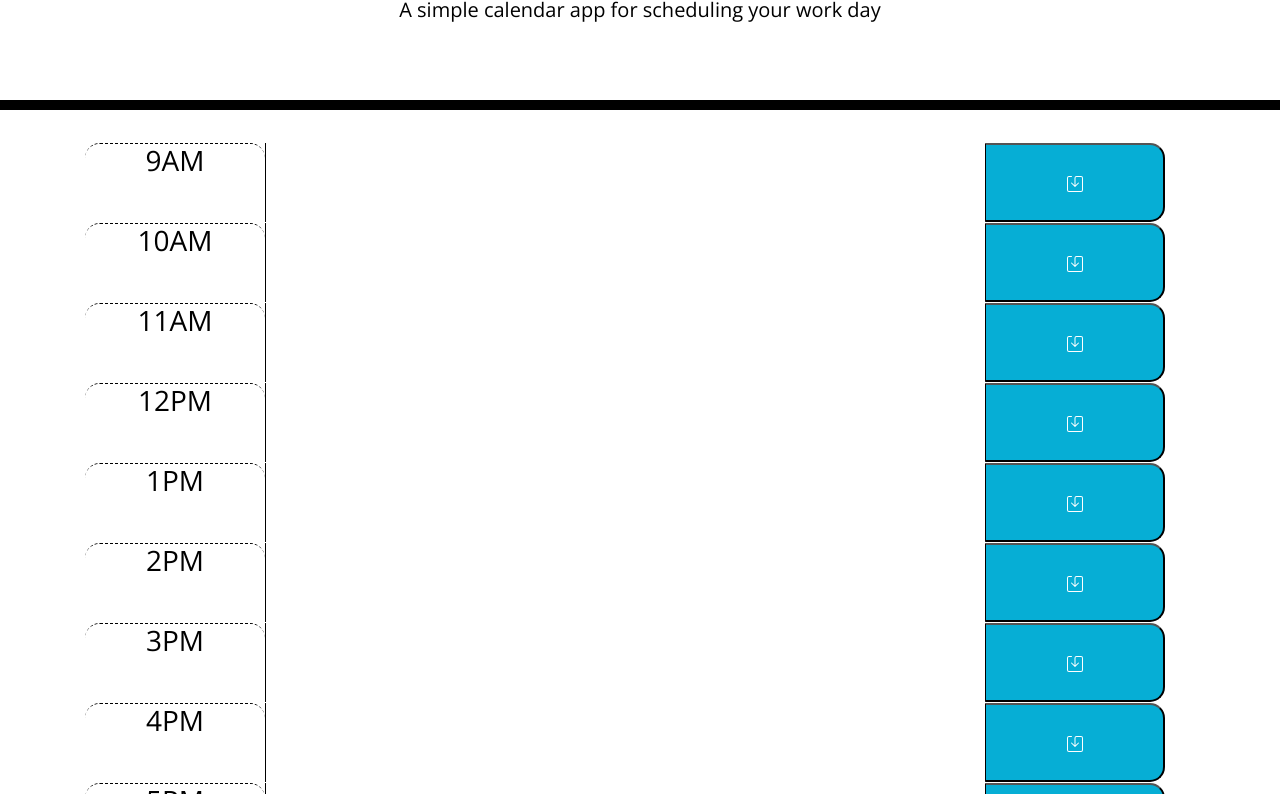
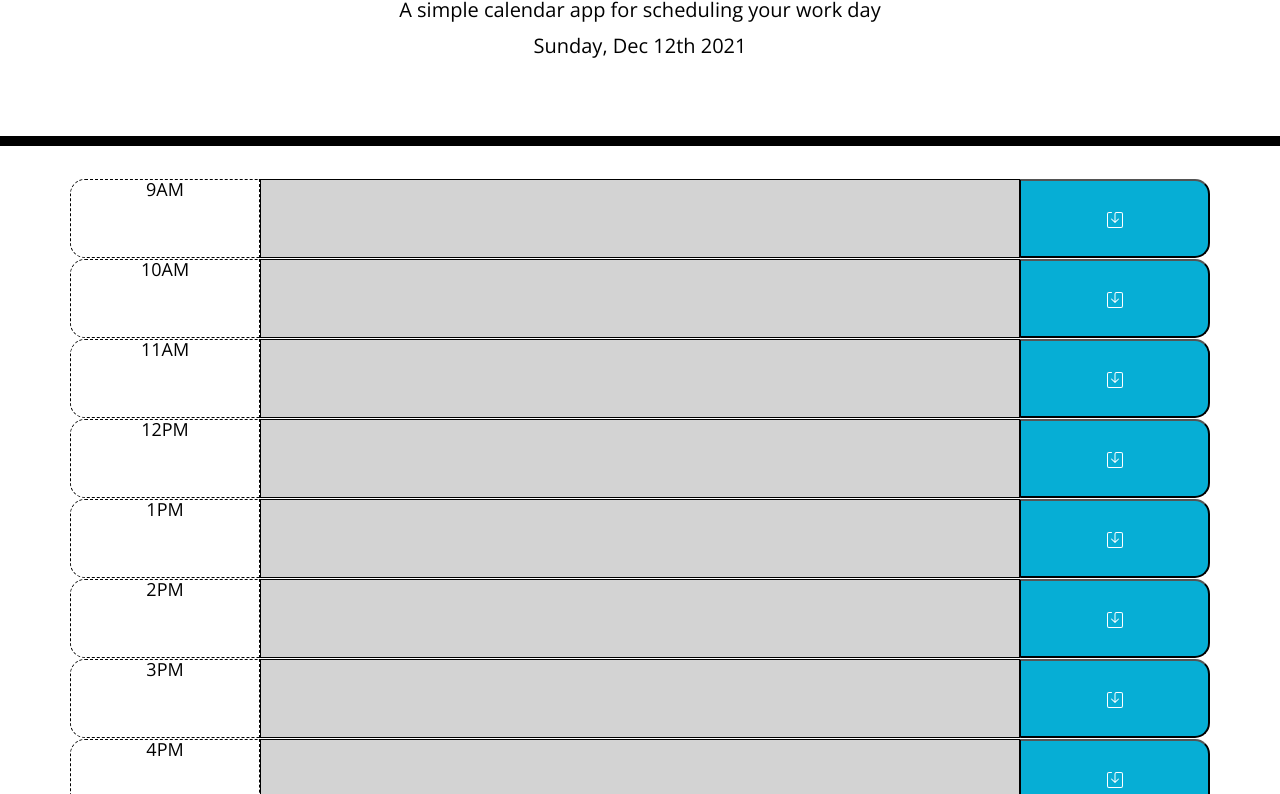
Before and after one commit to diirtydog/day-planner, a plain HTML site: page index.html in a window 1280 px wide. Shown: the part 158-952 px from the top of the page. Drawn offline with nearby package versions, Linux system fonts and the light colour scheme.

Commit message:
finally got some saturation on the rows lol

```diff
--- a/assets/css/style.css
+++ b/assets/css/style.css
@@ -6,7 +6,7 @@ body {
 
 textarea{
   background: transparent;
-  border: none;
+  border: 1px solid black;
   resize: none;
   color: #000000;
   border-left: 1px solid black;
@@ -27,19 +27,21 @@ textarea{
 
 .time-block{
   text-align: center;
-  border-radius: 15px;
+  border-radius: 15px 0 0 15px;
+  font-size: large;
 }
 
 .row {
   white-space: pre-wrap;
   height: 80px;
-  border-top: 1px solid white;;
+  border-top: 1px solid white;
+  border-radius: 15px 15px 15px 15px;
 }
 
 .hour {
   background-color: #ffffff;
   color: #000000;
-  border-top: 1px dashed #000000;
+  border: 1px dashed #000000;
 }
 
 .past {
@@ -65,7 +67,12 @@ textarea{
   color: white;
 }
 
-.saveBtn i:hover {
+.saveBtn:hover {
   font-size: 20px;
   transition: all .3s ease-in-out;
+  background-color: aquamarine;
 }
+
+.textarea:hover {
+  background-color: bisque;
+}
--- a/assets/js/plan.js
+++ b/assets/js/plan.js
@@ -1,8 +1,29 @@
-// add queryselector for the button click
-//var buttonEl = document.querySelector("#save-me");
-
-// create an open array so the user text has a place to enter
+// get todays date and make hour variable
+var todayDate = moment().format('dddd, MMM Do YYYY');
+$("#currentDay").html(todayDate);
+var timeCurrent = moment().format("HH")-6;
 var tasks = [];
+// call the timer function so it loads instantly on the page
+timer();
+function timer() {
+  // loop over rows
+  $(".row").each(function() {
+      var setTime = parseInt($(this).attr('id'));
+      timeCurrent = parseInt(timeCurrent)
+      // To check the time and add the classes for background indicators
+      if (timeCurrent == setTime) {
+        $(this).addClass("present");
+        $(this).children(".textarea").addClass("white-text");
+      } else if (timeCurrent < setTime) {
+        $(this).removeClass("present");
+        $(this).children(".textarea").addClass("future");
+      } else if (timeCurrent > setTime) {
+        $(this).removeClass("future");
+        $(this).children(".textarea").addClass("past");
+      }
+      console.log(setTime, timeCurrent);
+  })
+};
 
 // add the ability to edit these blocks
 $(".row").on("click", "textarea", function() {
@@ -16,9 +37,9 @@ $(".row").on("click", "textarea", function() {
       textInput.trigger("focus");
     console.log(this);
     tasks.push(textInput)
-    //saveTasks();
 });
 
+// save items
 $(".saveBtn").on('click', function() {
     var userInput = $(this)
     .siblings(".textarea")
@@ -26,77 +47,22 @@ $(".saveBtn").on('click', function() {
     var hourSpan = $(this)
     .parent()
     .attr('id')
-    localStorage.setItem(hourSpan, JSON.stringify(userInput));
+    localStorage.setItem(hourSpan, userInput);
+});
 
-});
 // load items from storage
-$("#9 .textarea").val(localStorage.getItem("9"));
+$("#09 .textarea").val(localStorage.getItem("09"));
 $("#10 .textarea").val(localStorage.getItem("10"));
 $("#11 .textarea").val(localStorage.getItem("11"));
 $("#12 .textarea").val(localStorage.getItem("12"));
-$("#1 .textarea").val(localStorage.getItem("1"));
-$("#2 .textarea").val(localStorage.getItem("2"));
-$("#3 .textarea").val(localStorage.getItem("3"));
-$("#4 .textarea").val(localStorage.getItem("4"));
-$("#5 .textarea").val(localStorage.getItem("5"));
-$("#6 .textarea").val(localStorage.getItem("6"));
-// add the ability to save these blocks in the local storage
+$("#13 .textarea").val(localStorage.getItem("13"));
+$("#14 .textarea").val(localStorage.getItem("14"));
+$("#15 .textarea").val(localStorage.getItem("15"));
+$("#16 .textarea").val(localStorage.getItem("16"));
+$("#17 .textarea").val(localStorage.getItem("17"));
+$("#18 .textarea").val(localStorage.getItem("18"));
 
-
-//buttonEl.addEventListener("click", saveTasks);
-
-//  $(".container").on("click", "textarea", function() {
-//     // get the textarea's current value/text
-//     var text = $(this)
-//       .val()
-//       .trim();
-
-//     // get the parent's id attribute
-//     var status = $(this)
-//       .closest(".container")
-//       .attr("id")
-//       .replace("text-1", "");
-
-//     // get the task's position in the list of other div elements
-//     var index = $(this)
-//       .closest(".container")
-//       .index();
-//     tasks[status][index].text = text;
-//     saveTasks();
-
-//     // recreate p element
-//     var taskP = $("<span>")
-//       .addClass("textarea col-8")
-//       .text(text);
-
-//     // replace textarea with p element
-//     $(this).replaceWith(taskP);
-//     console.log('click');
-// });
-
-// var loadTasks = function() {
-//     var savedTasks = localStorage.getItem("#save-me");
-
-//     if (!savedTasks) {
-//       tasks = [];
-//       return false;
-//     }
-//     tasks = JSON.parse(localStorage.getItem("tasks"));
-//     savedTasks = JSON.parse(savedTasks);
-//     // if nothing in localStorage, create a new object to track all task status arrays
-//     if (!tasks) {
-//       tasks = {};
-//     }
-
-//     // loop over object properties
-//     $.each(tasks, function(list, arr) {
-//        //then loop over sub-array
-//         arr.forEach(function(tasks) {
-//             createTask(tasks.text, list);
-//         });
-//     });
-// };
-// loadTasks();
-// // saveTasks();
-// // console.log(tasks)
-// // // make the blocks change color according to past present and future
+// make an interval to audit tasks
+setInterval(function() {
+  timer();
+}, 35000);
--- a/index.html
+++ b/index.html
@@ -34,71 +34,71 @@
     <div class="container" id="container-a">
       <!-- Timeblocks go here -->
 
-      <div id='9' class="row col-12">
-        <h3 class="time-block col-2 hour">9AM</h3>
+      <div id='09' class="row">
+        <div class="time-block col-2 hour">9AM</div>
         <textarea id="text-1" class="textarea col-8">Enter Activities</textarea>
-        <button id="save-me" class="saveBtn col-2 bi bi-save"><svg xmlns="http://www.w3.org/2000/svg" width="16" height="16" fill="currentColor" class="bi bi-save" viewBox="0 0 16 16">
+        <button id="save-me" class="saveBtn col-2"><svg xmlns="http://www.w3.org/2000/svg" width="16" height="16" fill="currentColor" class="bi bi-save" viewBox="0 0 16 16">
           <path d="M2 1a1 1 0 0 0-1 1v12a1 1 0 0 0 1 1h12a1 1 0 0 0 1-1V2a1 1 0 0 0-1-1H9.5a1 1 0 0 0-1 1v7.293l2.646-2.647a.5.5 0 0 1 .708.708l-3.5 3.5a.5.5 0 0 1-.708 0l-3.5-3.5a.5.5 0 1 1 .708-.708L7.5 9.293V2a2 2 0 0 1 2-2H14a2 2 0 0 1 2 2v12a2 2 0 0 1-2 2H2a2 2 0 0 1-2-2V2a2 2 0 0 1 2-2h2.5a.5.5 0 0 1 0 1H2z"/>
         </svg></button>
       </div>
-      <div id="10" class="row col-12">
-        <h3 class="time-block col-2 hour">10AM</h3>
+      <div id="10" class="row">
+        <div class="time-block col-2 hour">10AM</div>
         <textarea class="textarea col-8">Enter Activities</textarea>
         <button class="saveBtn col-2 bi bi-save"><svg xmlns="http://www.w3.org/2000/svg" width="16" height="16" fill="currentColor" class="bi bi-save" viewBox="0 0 16 16">
           <path d="M2 1a1 1 0 0 0-1 1v12a1 1 0 0 0 1 1h12a1 1 0 0 0 1-1V2a1 1 0 0 0-1-1H9.5a1 1 0 0 0-1 1v7.293l2.646-2.647a.5.5 0 0 1 .708.708l-3.5 3.5a.5.5 0 0 1-.708 0l-3.5-3.5a.5.5 0 1 1 .708-.708L7.5 9.293V2a2 2 0 0 1 2-2H14a2 2 0 0 1 2 2v12a2 2 0 0 1-2 2H2a2 2 0 0 1-2-2V2a2 2 0 0 1 2-2h2.5a.5.5 0 0 1 0 1H2z"/>
         </svg></button>
       </div>
-      <div id="11" class="row col-12">
-        <h3 class="time-block col-2 hour">11AM</h3>
+      <div id="11" class="row">
+        <div class="time-block col-2 hour">11AM</div>
         <textarea class="textarea col-8">Enter Activities</textarea>
         <button class="saveBtn col-2 bi bi-save"><svg xmlns="http://www.w3.org/2000/svg" width="16" height="16" fill="currentColor" class="bi bi-save" viewBox="0 0 16 16">
           <path d="M2 1a1 1 0 0 0-1 1v12a1 1 0 0 0 1 1h12a1 1 0 0 0 1-1V2a1 1 0 0 0-1-1H9.5a1 1 0 0 0-1 1v7.293l2.646-2.647a.5.5 0 0 1 .708.708l-3.5 3.5a.5.5 0 0 1-.708 0l-3.5-3.5a.5.5 0 1 1 .708-.708L7.5 9.293V2a2 2 0 0 1 2-2H14a2 2 0 0 1 2 2v12a2 2 0 0 1-2 2H2a2 2 0 0 1-2-2V2a2 2 0 0 1 2-2h2.5a.5.5 0 0 1 0 1H2z"/>
         </svg></button>
       </div>
-      <div id="12" class="row col-12">
-        <h3 class="time-block col-2 hour">12PM</h3>
+      <div id="12" class="row">
+        <div class="time-block col-2 hour">12PM</div>
         <textarea class="textarea col-8">Eat Your Wheaties</textarea>
         <button class="saveBtn col-2 bi bi-save"><svg xmlns="http://www.w3.org/2000/svg" width="16" height="16" fill="currentColor" class="bi bi-save" viewBox="0 0 16 16">
           <path d="M2 1a1 1 0 0 0-1 1v12a1 1 0 0 0 1 1h12a1 1 0 0 0 1-1V2a1 1 0 0 0-1-1H9.5a1 1 0 0 0-1 1v7.293l2.646-2.647a.5.5 0 0 1 .708.708l-3.5 3.5a.5.5 0 0 1-.708 0l-3.5-3.5a.5.5 0 1 1 .708-.708L7.5 9.293V2a2 2 0 0 1 2-2H14a2 2 0 0 1 2 2v12a2 2 0 0 1-2 2H2a2 2 0 0 1-2-2V2a2 2 0 0 1 2-2h2.5a.5.5 0 0 1 0 1H2z"/>
         </svg></button>
       </div>
-      <div id="1" class="row col-12">
-        <h3 class="time-block col-2 hour">1PM</h3>
+      <div id="13" class="row">
+        <div class="time-block col-2 hour">1PM</div>
         <textarea class="textarea col-8">Enter Activities</textarea>
         <button class="saveBtn col-2 bi bi-save"><svg xmlns="http://www.w3.org/2000/svg" width="16" height="16" fill="currentColor" class="bi bi-save" viewBox="0 0 16 16">
           <path d="M2 1a1 1 0 0 0-1 1v12a1 1 0 0 0 1 1h12a1 1 0 0 0 1-1V2a1 1 0 0 0-1-1H9.5a1 1 0 0 0-1 1v7.293l2.646-2.647a.5.5 0 0 1 .708.708l-3.5 3.5a.5.5 0 0 1-.708 0l-3.5-3.5a.5.5 0 1 1 .708-.708L7.5 9.293V2a2 2 0 0 1 2-2H14a2 2 0 0 1 2 2v12a2 2 0 0 1-2 2H2a2 2 0 0 1-2-2V2a2 2 0 0 1 2-2h2.5a.5.5 0 0 1 0 1H2z"/>
         </svg></button>
       </div>
-      <div id="2" class="row col-12">
-        <h3 class="time-block col-2 hour">2PM</h3>
+      <div id="14" class="row">
+        <div class="time-block col-2 hour">2PM</div>
         <textarea class="textarea col-8">Enter Activities</textarea>
         <button class="saveBtn col-2 bi bi-save"><svg xmlns="http://www.w3.org/2000/svg" width="16" height="16" fill="currentColor" class="bi bi-save" viewBox="0 0 16 16">
           <path d="M2 1a1 1 0 0 0-1 1v12a1 1 0 0 0 1 1h12a1 1 0 0 0 1-1V2a1 1 0 0 0-1-1H9.5a1 1 0 0 0-1 1v7.293l2.646-2.647a.5.5 0 0 1 .708.708l-3.5 3.5a.5.5 0 0 1-.708 0l-3.5-3.5a.5.5 0 1 1 .708-.708L7.5 9.293V2a2 2 0 0 1 2-2H14a2 2 0 0 1 2 2v12a2 2 0 0 1-2 2H2a2 2 0 0 1-2-2V2a2 2 0 0 1 2-2h2.5a.5.5 0 0 1 0 1H2z"/>
         </svg></button>
       </div>
-      <div id="3" class="row col-12">
-        <h3 class="time-block col-2 hour">3PM</h3>
+      <div id="15" class="row">
+        <div class="time-block col-2 hour">3PM</div>
+        <textarea class="textarea desription col-8">Enter Activities</textarea>
+        <button class="saveBtn col-2 bi bi-save"><svg xmlns="http://www.w3.org/2000/svg" width="16" height="16" fill="currentColor" class="bi bi-save" viewBox="0 0 16 16">
+          <path d="M2 1a1 1 0 0 0-1 1v12a1 1 0 0 0 1 1h12a1 1 0 0 0 1-1V2a1 1 0 0 0-1-1H9.5a1 1 0 0 0-1 1v7.293l2.646-2.647a.5.5 0 0 1 .708.708l-3.5 3.5a.5.5 0 0 1-.708 0l-3.5-3.5a.5.5 0 1 1 .708-.708L7.5 9.293V2a2 2 0 0 1 2-2H14a2 2 0 0 1 2 2v12a2 2 0 0 1-2 2H2a2 2 0 0 1-2-2V2a2 2 0 0 1 2-2h2.5a.5.5 0 0 1 0 1H2z"/>
+        </svg></button>
+      </div>
+      <div id="16" class="row">
+        <div class="time-block col-2 hour">4PM</div>
         <textarea class="textarea col-8">Enter Activities</textarea>
         <button class="saveBtn col-2 bi bi-save"><svg xmlns="http://www.w3.org/2000/svg" width="16" height="16" fill="currentColor" class="bi bi-save" viewBox="0 0 16 16">
           <path d="M2 1a1 1 0 0 0-1 1v12a1 1 0 0 0 1 1h12a1 1 0 0 0 1-1V2a1 1 0 0 0-1-1H9.5a1 1 0 0 0-1 1v7.293l2.646-2.647a.5.5 0 0 1 .708.708l-3.5 3.5a.5.5 0 0 1-.708 0l-3.5-3.5a.5.5 0 1 1 .708-.708L7.5 9.293V2a2 2 0 0 1 2-2H14a2 2 0 0 1 2 2v12a2 2 0 0 1-2 2H2a2 2 0 0 1-2-2V2a2 2 0 0 1 2-2h2.5a.5.5 0 0 1 0 1H2z"/>
         </svg></button>
       </div>
-      <div id="4" class="row col-12">
-        <h3 class="time-block col-2 hour">4PM</h3>
+      <div id="17" class="row">
+        <div class="time-block col-2 hour">5PM</div>
         <textarea class="textarea col-8">Enter Activities</textarea>
         <button class="saveBtn col-2 bi bi-save"><svg xmlns="http://www.w3.org/2000/svg" width="16" height="16" fill="currentColor" class="bi bi-save" viewBox="0 0 16 16">
           <path d="M2 1a1 1 0 0 0-1 1v12a1 1 0 0 0 1 1h12a1 1 0 0 0 1-1V2a1 1 0 0 0-1-1H9.5a1 1 0 0 0-1 1v7.293l2.646-2.647a.5.5 0 0 1 .708.708l-3.5 3.5a.5.5 0 0 1-.708 0l-3.5-3.5a.5.5 0 1 1 .708-.708L7.5 9.293V2a2 2 0 0 1 2-2H14a2 2 0 0 1 2 2v12a2 2 0 0 1-2 2H2a2 2 0 0 1-2-2V2a2 2 0 0 1 2-2h2.5a.5.5 0 0 1 0 1H2z"/>
         </svg></button>
       </div>
-      <div id="5" class="row col-12">
-        <h3 class="time-block col-2 hour">5PM</h3>
-        <textarea class="textarea col-8">Enter Activities</textarea>
-        <button class="saveBtn col-2 bi bi-save"><svg xmlns="http://www.w3.org/2000/svg" width="16" height="16" fill="currentColor" class="bi bi-save" viewBox="0 0 16 16">
-          <path d="M2 1a1 1 0 0 0-1 1v12a1 1 0 0 0 1 1h12a1 1 0 0 0 1-1V2a1 1 0 0 0-1-1H9.5a1 1 0 0 0-1 1v7.293l2.646-2.647a.5.5 0 0 1 .708.708l-3.5 3.5a.5.5 0 0 1-.708 0l-3.5-3.5a.5.5 0 1 1 .708-.708L7.5 9.293V2a2 2 0 0 1 2-2H14a2 2 0 0 1 2 2v12a2 2 0 0 1-2 2H2a2 2 0 0 1-2-2V2a2 2 0 0 1 2-2h2.5a.5.5 0 0 1 0 1H2z"/>
-        </svg></button>
-      </div>
-      <div id="6" class="row col-12">
-        <h3 class="time-block col-2 hour">6PM</h3>
+      <div id="18" class="row">
+        <div class="time-block col-2 hour">6PM</div>
         <textarea class="textarea col-8">Getting that overtime cheddar</textarea>
         <button class="saveBtn col-2 bi bi-save"><svg xmlns="http://www.w3.org/2000/svg" width="16" height="16" fill="currentColor" class="bi bi-save" viewBox="0 0 16 16">
           <path d="M2 1a1 1 0 0 0-1 1v12a1 1 0 0 0 1 1h12a1 1 0 0 0 1-1V2a1 1 0 0 0-1-1H9.5a1 1 0 0 0-1 1v7.293l2.646-2.647a.5.5 0 0 1 .708.708l-3.5 3.5a.5.5 0 0 1-.708 0l-3.5-3.5a.5.5 0 1 1 .708-.708L7.5 9.293V2a2 2 0 0 1 2-2H14a2 2 0 0 1 2 2v12a2 2 0 0 1-2 2H2a2 2 0 0 1-2-2V2a2 2 0 0 1 2-2h2.5a.5.5 0 0 1 0 1H2z"/>
@@ -111,7 +111,6 @@
     <script src="https://cdn.jsdelivr.net/npm/jquery-ui-touch-punch@0.2.3/jquery.ui.touch-punch.min.js"></script>
     <script src="https://cdnjs.cloudflare.com/ajax/libs/popper.js/1.15.0/umd/popper.min.js"></script>
     <script src="https://cdnjs.cloudflare.com/ajax/libs/twitter-bootstrap/4.3.1/js/bootstrap.min.js"></script>
-
     <script src="https://cdnjs.cloudflare.com/ajax/libs/moment.js/2.24.0/moment.min.js"></script>
     <script src="assets\js\plan.js"></script>
   </body>
```
